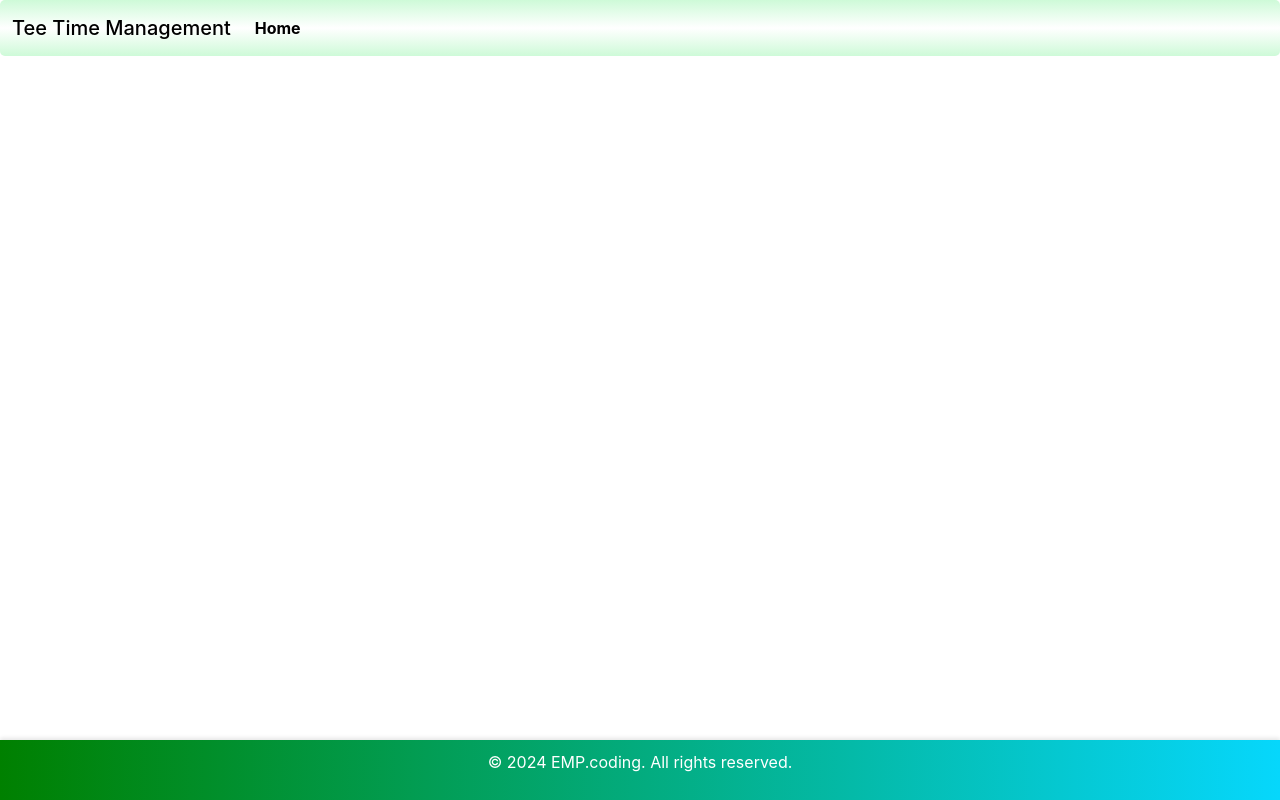
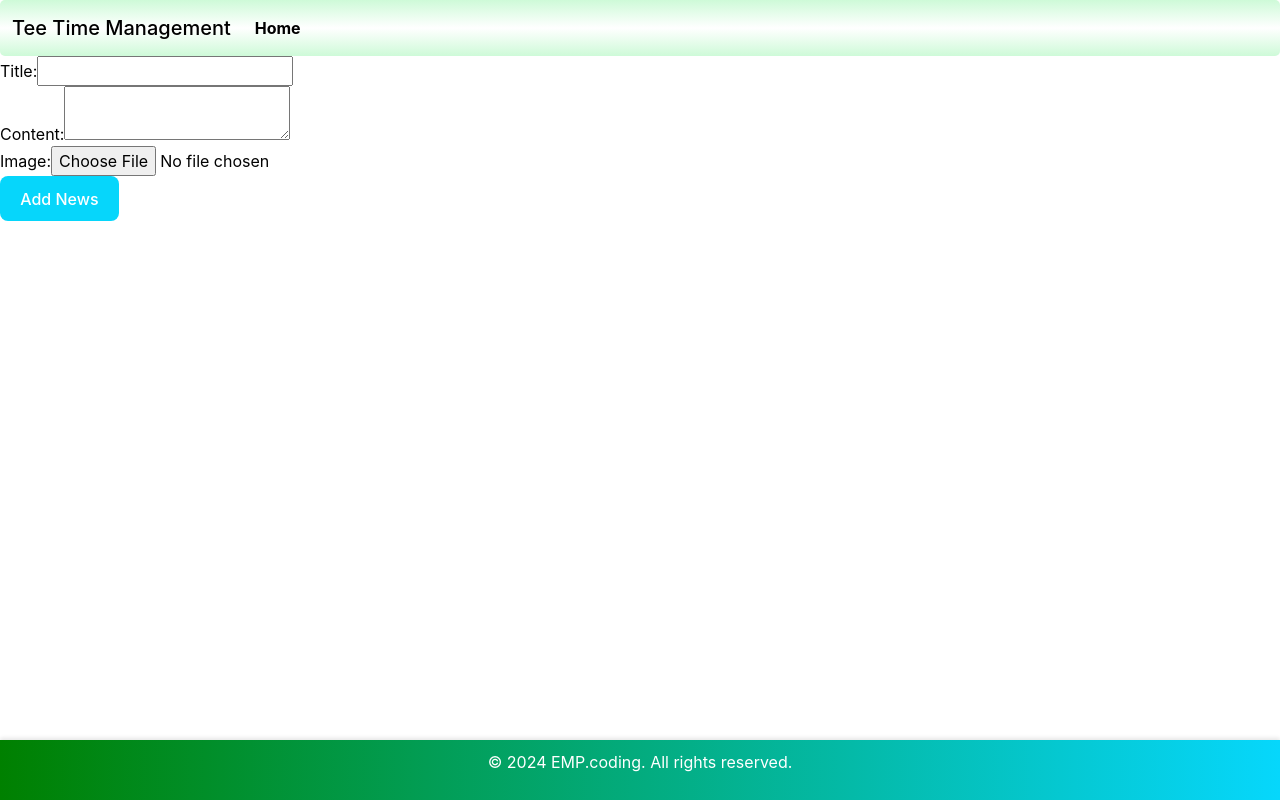
Before and after one commit to EMP-coding/tee-time-management, a React (Vite) app: page /club-news in a window 1280 px wide. Built offline with nearby package versions, Linux system fonts and the light colour scheme; the HTML template or start-up script is replaced by a standard one.

Commit message:
Added Club news functionality to staff portal

```diff
--- a/src/API/apiendpoints.js
+++ b/src/API/apiendpoints.js
@@ -16,5 +16,8 @@ export const endpoints = {
     GET_BOOKING_BY_ID: `${API_BASE_URL}/tee-times`,
     DELETE_TEE_TIME: `${API_BASE_URL}/tee-times/{tee_time_id}/member/{member_id}`,
     GET_COURSES_BY_CLUB_ID: `${API_BASE_URL}/course/{club_id}`,
-    GET_BOOKINGS_WITH_TEE_TIMES: `${API_BASE_URL}/tee-times/bookings`
+    GET_BOOKINGS_WITH_TEE_TIMES: `${API_BASE_URL}/tee-times/bookings`,
+    VIEW_NEWS: `${API_BASE_URL}/news`,
+    ADD_NEWS_ENDPOINT: `${API_BASE_URL}/news/add`
+
 };
--- a/src/App.tsx
+++ b/src/App.tsx
@@ -12,6 +12,7 @@ import StaffDashboard from './features/staff/StaffDashBoard';
 import GenerateTeeTimes from './features/staff/GenerateTeeTimes';
 import ProfileView from './features/members/ProfileView';
 import { UserProvider } from './context/UserContext';
+import StaffClubNews from './features/staff/StaffClubNews';
 const App: React.FC = () => {
     return (
         <Router>
@@ -27,6 +28,7 @@ const App: React.FC = () => {
                     <Route path="/staff-dashboard" element={<StaffDashboard />} />
                     <Route path="/staff/generate-tee-times" element={<GenerateTeeTimes />} />
                     <Route path="/dashboard/profile" element={<ProfileView />} />
+                    <Route path="/club-news" element={<StaffClubNews/>} />
                     {}
                 </Routes>
                 <Footer />
--- a/src/components/ClubNews.tsx
+++ b/src/components/ClubNews.tsx
@@ -1,29 +1,45 @@
-import React from 'react';
-import clubNewsImage from '../assets/ClubNews.png';
+import React, { useEffect, useState } from 'react';
+import { endpoints } from '../API/apiendpoints';
+
 
 interface NewsItem {
     id: number;
     title: string;
     content: string;
+    image?: string;
 }
 
-const newsData: NewsItem[] = [
-    { id: 1, title: "Annual Golf Tournament", content: "Join us for our annual golf tournament this summer! Great prizes to win!" },
-    { id: 2, title: "Course Maintenance", content: "Course maintenance scheduled for next week. Some holes may be temporarily closed." }
-];
+const ClubNews: React.FC = () => {
+    const [newsData, setNewsData] = useState<NewsItem[]>([]);
 
-const ClubNews: React.FC = () => {
+    useEffect(() => {
+        const fetchNews = async () => {
+            try {
+                const response = await fetch(endpoints.VIEW_NEWS);
+                if (!response.ok) {
+                    throw new Error('Network response was not ok');
+                }
+                const data = await response.json();
+                setNewsData(data);
+            } catch (error) {
+                console.error('There was an error fetching the news!', error);
+            }
+        };
+
+        fetchNews();
+    }, []);
+
     return (
         <div className="club-news">
             <h3>Club News:</h3>
-
             {newsData.map((item) => (
                 <div key={item.id} className="news-item">
                     <h4>{item.title}</h4>
                     <p>{item.content}</p>
+                    {item.image && <img src={`http://localhost:5000/uploads/${item.image}`} alt={item.title} style={{ width: '75%' }} />}
+
                 </div>
             ))}
-            <img src={clubNewsImage} alt="Club News" style={{ width: '100%' }} />
         </div>
     );
 };
--- a/src/components/Navbar.tsx
+++ b/src/components/Navbar.tsx
@@ -38,6 +38,9 @@ const Navbar: React.FC = () => {
                                 <li className="nav-item">
                                     <Link className="nav-link" to="/manage-events">Manage Events</Link>
                                 </li>
+                                <li className='nav-item'>
+                                    <Link className='nav-link' to='/club-news'>Club News</Link>
+                                </li>
                             </>
                         ) : (
                             <>
--- a/src/features/members/MemberDashboard.tsx
+++ b/src/features/members/MemberDashboard.tsx
@@ -84,7 +84,7 @@ const MemberDashboard = () => {
                                         <p>Reservation at: {booking.course_name}</p>
                                         <p>Tee Time: {new Date(booking.tee_time_start).toLocaleString()}</p>
                                         <p>Status: {booking.status}</p>
-                                        <p>{booking.slotsBooked} slots booked</p>
+                                        <p>{booking.slotsBooked} Players</p>
                                     </div>
                                     <button onClick={() => handleDelete(booking.teeTimeId)} className="delete-tee-time-btn">Delete</button>
                                 </div>
--- a/src/features/members/members.css
+++ b/src/features/members/members.css
@@ -351,14 +351,14 @@
 .news h3 {
   font-weight: bolder;
 }
-@media (max-width: 480px) {
+@media (max-width: 560px) {
   .login-container,
   .register-container {
     width: 90%;
   }
 }
 
-@media (max-width: 480px) {
+@media (max-width: 560px) {
   .dashcontainer {
     display: flex;
     flex-direction: column;
--- /dev/null
+++ b/src/features/staff/StaffClubNews.tsx
@@ -0,0 +1,67 @@
+import React, { useState } from 'react';
+import './staffclubnews.css'
+import { endpoints } from '../../API/apiendpoints';
+
+const StaffClubNews: React.FC = () => {
+    const [title, setTitle] = useState('');
+    const [content, setContent] = useState('');
+    const [image, setImage] = useState<File | null>(null);
+
+    const handleSubmit = async (e: React.FormEvent) => {
+        e.preventDefault();
+
+        const formData = new FormData();
+        formData.append('title', title);
+        formData.append('content', content);
+        if (image) {
+            formData.append('image', image);
+        }
+
+        const response = await fetch(endpoints.ADD_NEWS_ENDPOINT, {
+            method: 'POST',
+            body: formData,
+        });
+
+        if (response.ok) {
+            alert('News item added successfully');
+            setTitle('');
+            setContent('');
+            setImage(null);
+        } else {
+            alert('Error adding news item');
+        }
+    };
+
+    return (
+        <form onSubmit={handleSubmit}>
+            <div>
+                <label>Title:</label>
+                <input
+                    type="text"
+                    value={title}
+                    onChange={(e) => setTitle(e.target.value)}
+                    required
+                />
+            </div>
+            <div>
+                <label>Content:</label>
+                <textarea
+                    value={content}
+                    onChange={(e) => setContent(e.target.value)}
+                    required
+                />
+            </div>
+            <div>
+                <label>Image:</label>
+                <input
+                    type="file"
+                    accept="image/*"
+                    onChange={(e) => setImage(e.target.files?.[0] || null)}
+                />
+            </div>
+            <button className='addNews' type="submit">Add News</button>
+        </form>
+    );
+};
+
+export default StaffClubNews;
--- /dev/null
+++ b/src/features/staff/staffclubnews.css
@@ -0,0 +1,3 @@
+.addNews {
+    background-color: rgb(6,214,251);
+}
```
Also changed, not shown: src/assets/ClubNews.png.
